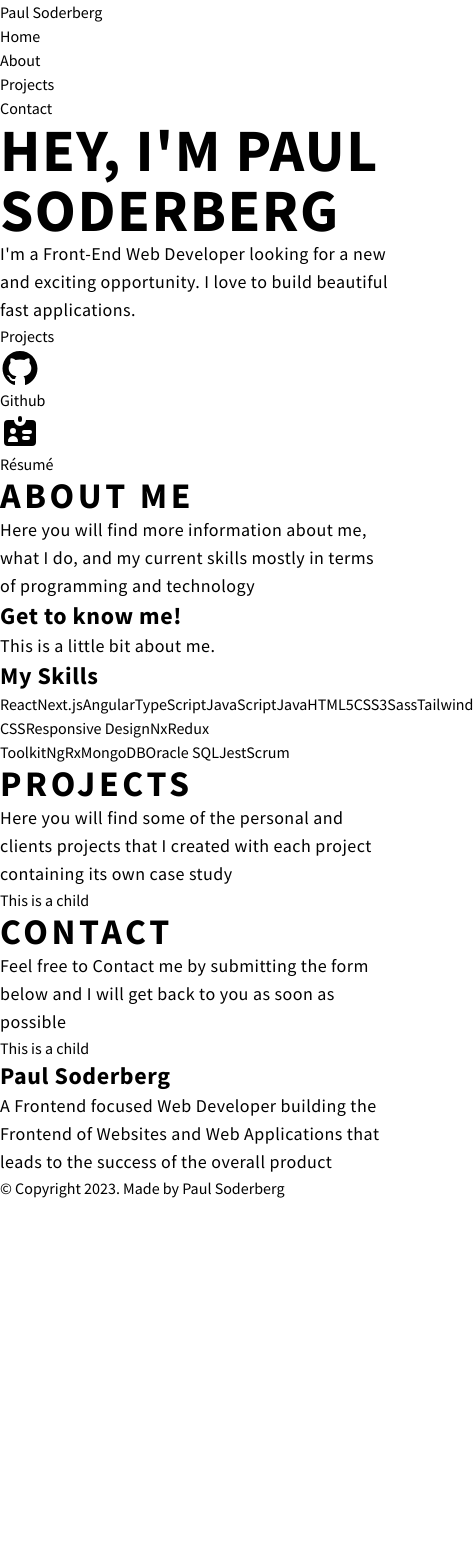
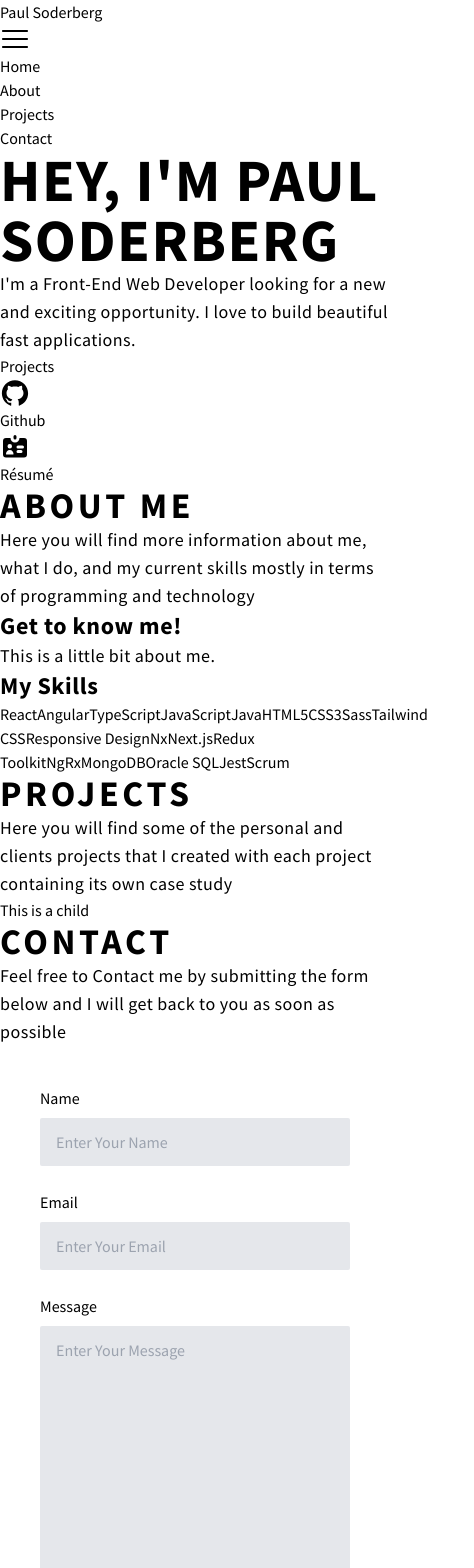
Before and after one commit to Sody15/my-portfolio, a React (Vite) app: page / in a window 390 px wide. Shown: the top 1568 px of the page, 474 px wide, since content can reach past the window. Before the commit the page ends 1200 px from the top, so only its background shows below. Built offline with nearby package versions, Linux system fonts and the light colour scheme.

Commit message:
style changes and contact form

```diff
--- a/src/components/layout/Header.tsx
+++ b/src/components/layout/Header.tsx
@@ -1,12 +1,18 @@
+import { RxHamburgerMenu } from 'react-icons/rx';
+
 const Header = () => {
   return (
-    <header className='flex uppercase font-semibold text-lg justify-between px-12 py-6 fixed w-full z-50 bg-white'>
+    <header className='flex uppercase font-semibold text-lg justify-between px-5 lg:px-12 py-6 fixed w-full z-50 bg-white shadow-sm top-0'>
       <div className='header__logo flex items-center gap-4'>
         <span className='header__logo-icon h-12 w-12 bg-yellow-300 inline-block rounded-full'></span>
         <span className='header__logo-name'>Paul Soderberg</span>
       </div>
+
       <nav className='my-auto'>
-        <ul>
+        <span className='sm:hidden cursor-pointer'>
+          <RxHamburgerMenu size={30} />
+        </span>
+        <ul className='hidden sm:block'>
           <NavItem title='Home' />
           <NavItem title='About' />
           <NavItem title='Projects' />
@@ -23,7 +29,10 @@ const NavItem = ({ title }: { title: string }) => {
     document.getElementById(title.toLowerCase())?.scrollIntoView({ behavior: 'smooth' });
   };
   return (
-    <li className='px-6 hover:text-yellow-300 cursor-pointer transition-colors inline-block' onClick={onSelect}>
+    <li
+      className='px-6 hover:text-yellow-300 cursor-pointer transition-colors inline-block tracking-wide text-base'
+      onClick={onSelect}
+    >
       {title}
     </li>
   );
--- a/src/components/layout/Hero.tsx
+++ b/src/components/layout/Hero.tsx
@@ -4,7 +4,10 @@ import { HiIdentification } from 'react-icons/hi';
 
 const Hero = () => {
   return (
-    <section id='home' className='bg-slate-200 h-[80vh] flex justify-center items-center relative top-24'>
+    <section
+      id='home'
+      className='bg-slate-200 py-24 md:py-0 md:h-[80vh] flex justify-center items-center relative mt-24'
+    >
       <div className='hero__main flex flex-col items-center gap-10 text-center'>
         <h1>Hey, I'm Paul Soderberg</h1>
         <p className='max-w-xl'>
@@ -13,16 +16,16 @@ const Hero = () => {
         </p>
         <Button title='Projects' type='button' />
       </div>
-      <div className='absolute left-0 flex flex-col bg-white p-4 rounded-sm shadow-sm items-center gap-2'>
+      <div className='absolute left-0 flex-col bg-white px-2 py-3 rounded-sm shadow-sm items-center gap-2 hidden lg:flex'>
         <a href='https://github.com/Sody15' target='_blank'>
-          <div className='flex flex-col items-center hover:scale-105 transition-transform'>
-            <AiFillGithub size={40} />
+          <div className='flex flex-col items-center hover:bg-yellow-100 transition-colors p-3 rounded-md'>
+            <AiFillGithub size={30} />
             Github
           </div>
         </a>
         <a href='src/assets/Resume-PaulSoderberg.pdf' target='_blank'>
-          <div className='flex flex-col items-center hover:scale-105 transition-transform'>
-            <HiIdentification size={40} />
+          <div className='flex flex-col items-center hover:bg-yellow-100 transition-colors p-3 rounded-md'>
+            <HiIdentification size={30} />
             Résumé
           </div>
         </a>
--- a/src/components/layout/Section.tsx
+++ b/src/components/layout/Section.tsx
@@ -1,13 +1,16 @@
-import { FC, ReactNode } from 'react';
+import { FC, ReactNode, useMemo } from 'react';
 
-const Section: FC<{ title: string; description: string; children?: ReactNode; id: string }> = ({
+const Section: FC<{ title: string; description: string; children?: ReactNode; id: string; className?: string }> = ({
   title,
   description,
   children,
   id,
+  className,
 }) => {
+  const classNames = useMemo(() => (className ? `px-12 py-28 ${className}` : 'px-12 py-28'), [className]);
+
   return (
-    <section className='px-12 py-28' id={id}>
+    <section className={classNames} id={id}>
       <div className='section__heading pb-28 flex flex-col items-center text-center'>
         <h2 className="relative mb-12 after:content-[''] after:block after:w-14 after:h-1.5 after:rounded-md after:bg-yellow-300 after:mt-5 after:absolute after:left-16">
           {title}
--- a/src/components/sections/About.tsx
+++ b/src/components/sections/About.tsx
@@ -8,12 +8,12 @@ const About = () => {
       description='Here you will find more information about me, what I do, and my current skills mostly in terms of programming and technology'
       id='about'
     >
-      <div className='grid grid-cols-2'>
+      <div className='md:grid grid-cols-2'>
         <div className='get-to-know'>
           <h3 className='pb-8'>Get to know me!</h3>
           <p>This is a little bit about me.</p>
         </div>
-        <div className='skills'>
+        <div className='skills pt-20 md:pt-0'>
           <h3 className='pb-8'>My Skills</h3>
           <div className='flex flex-wrap gap-3'>
             {mySkills.map((skill) => (
@@ -30,7 +30,6 @@ export default About;
 
 const mySkills = [
   'React',
-  'Next.js',
   'Angular',
   'TypeScript',
   'JavaScript',
@@ -41,6 +40,7 @@ const mySkills = [
   'Tailwind CSS',
   'Responsive Design',
   'Nx',
+  'Next.js',
   'Redux Toolkit',
   'NgRx',
   'MongoDB',
--- /dev/null
+++ b/src/components/sections/Contact.module.css
@@ -0,0 +1,11 @@
+.label {
+  @apply block pb-2;
+}
+
+.form {
+  @apply bg-white p-10 max-w-2xl m-auto flex flex-col gap-6;
+}
+
+.input {
+  @apply !px-4 !py-3 rounded-sm bg-gray-200 w-full;
+}
--- a/src/components/sections/Contact.tsx
+++ b/src/components/sections/Contact.tsx
@@ -1,3 +1,5 @@
+import classes from './Contact.module.css';
+
 import Section from '../layout/Section';
 
 const Contact = () => {
@@ -6,8 +8,28 @@ const Contact = () => {
       title='Contact'
       description='Feel free to Contact me by submitting the form below and I will get back to you as soon as possible'
       id='contact'
+      className='bg-slate-200'
     >
-      This is a child
+      <form className={classes.form}>
+        <div>
+          <label className={classes.label} htmlFor='name'>
+            Name
+          </label>
+          <input className={classes.input} type='text' placeholder='Enter Your Name' name='name' />
+        </div>
+        <div>
+          <label className={classes.label} htmlFor='email'>
+            Email
+          </label>
+          <input className={classes.input} type='text' placeholder='Enter Your Email' name='email' />
+        </div>
+        <div>
+          <label className={classes.label} htmlFor='message'>
+            Message
+          </label>
+          <textarea className={classes.input} placeholder='Enter Your Message' name='message' rows={10} />
+        </div>
+      </form>
     </Section>
   );
 };
--- a/src/index.css
+++ b/src/index.css
@@ -4,7 +4,7 @@
 
 body {
   font-family: 'Source Sans Pro', sans-serif;
-  @apply text-base font-normal max-w-[120rem] m-auto;
+  @apply font-normal max-w-[120rem] m-auto;
 }
 
 h1 {
```
